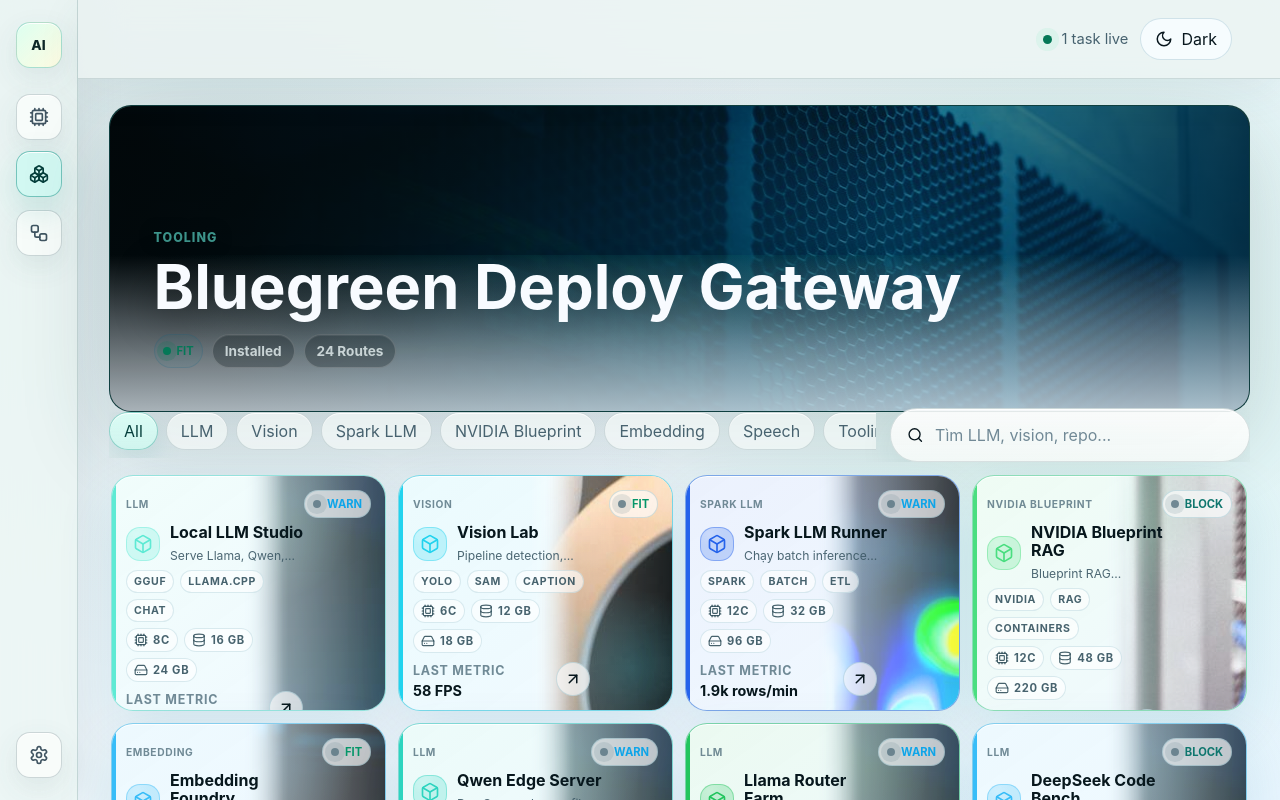
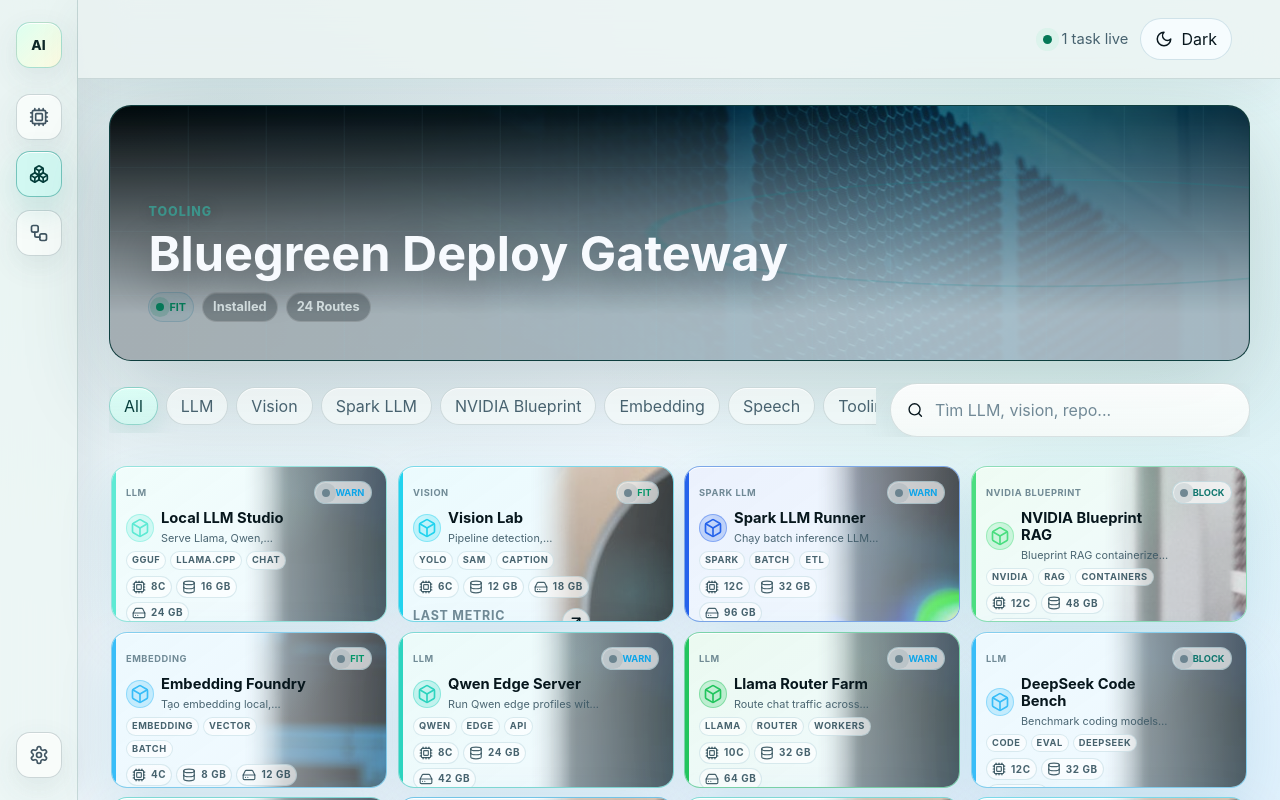
Before and after one commit to ambrouse/frontend-test, a Next.js app in the folder frontend/: page /hub in a window 1280 px wide. Shown: the top 800 px of the page. Built offline with nearby package versions, Linux system fonts and the light colour scheme.

Commit message:
Fix hub layout and Turbopack root

```diff
--- a/frontend/next.config.ts
+++ b/frontend/next.config.ts
@@ -4,6 +4,9 @@
   reactStrictMode: true,
   devIndicators: false,
   output: "standalone",
+  turbopack: {
+    root: process.cwd(),
+  },
 };
 
 export default nextConfig;
--- a/frontend/src/styles/globals.css
+++ b/frontend/src/styles/globals.css
@@ -23,7 +23,7 @@
   --dock-width: 78px;
   --page-accent: #2fbf71;
   --page-accent-soft: #062416;
-  --hub-banner-bleed: clamp(125px, 12vw, 185px);
+  --hub-banner-bleed: clamp(28px, 3vw, 54px);
   --theme-wash-center: rgba(245, 247, 251, 0.54);
   --theme-wash-edge: rgba(94, 234, 212, 0.26);
 }
@@ -500,7 +500,7 @@
 
 .hub-header h1,
 .detail-hero h1 {
-  font-size: clamp(2.25rem, 4.3vw, 4.7rem);
+  font-size: clamp(2rem, 3.7vw, 4.15rem);
 }
 
 .hero-copy p,
@@ -1021,29 +1021,29 @@
   display: grid;
   justify-self: end;
   width: 100%;
-  height: clamp(250px, 24vw, 370px);
+  height: clamp(235px, 20vw, 330px);
   grid-template-columns: minmax(0, 1fr);
   gap: 18px;
   align-items: end;
   overflow: hidden;
-  padding: clamp(22px, 3.4vw, 48px);
+  padding: clamp(22px, 3vw, 42px);
   border-color: color-mix(in srgb, var(--project-accent) 28%, var(--border));
   background:
     linear-gradient(135deg, color-mix(in srgb, var(--project-accent) 9%, var(--surface)), var(--surface));
   box-shadow: var(--shadow);
-  margin-bottom: calc(var(--hub-banner-bleed) * -0.16);
+  margin-bottom: 0;
 }
 
 .hub-carousel-bg {
   position: absolute;
-  inset: 0 0 calc(var(--hub-banner-bleed) * -1);
+  inset: 0;
   z-index: 0;
   pointer-events: none;
   border-radius: inherit;
   background:
-    linear-gradient(90deg, rgba(3, 8, 10, 0.94), rgba(3, 12, 15, 0.72) 42%, rgba(5, 20, 24, 0.58) 70%, rgba(2, 7, 9, 0.86)),
-    radial-gradient(circle at 72% 44%, color-mix(in srgb, var(--project-accent) 28%, transparent), transparent 44%),
-    linear-gradient(135deg, rgba(34, 197, 94, 0.12), rgba(56, 189, 248, 0.16)),
+    linear-gradient(90deg, rgba(3, 8, 10, 0.96), rgba(3, 12, 15, 0.8) 42%, rgba(5, 20, 24, 0.66) 70%, rgba(2, 7, 9, 0.9)),
+    radial-gradient(circle at 76% 40%, color-mix(in srgb, var(--project-accent) 18%, transparent), transparent 42%),
+    linear-gradient(135deg, rgba(34, 197, 94, 0.16), rgba(56, 189, 248, 0.2)),
     var(--project-image);
   background-position:
     center,
@@ -1056,18 +1056,21 @@
     cover,
     cover;
   background-blend-mode: normal, color, color, normal;
-  filter: saturate(0.82) contrast(1.04) brightness(0.78);
+  filter: saturate(0.74) contrast(1.04) brightness(0.66);
 }
 
 .hub-carousel-bg::after {
   position: absolute;
-  inset: auto 0 0;
-  height: calc(var(--hub-banner-bleed) + 34%);
+  inset: 0;
+  height: auto;
   pointer-events: none;
   content: "";
   background:
-    linear-gradient(180deg, transparent, color-mix(in srgb, var(--bg) 82%, transparent) 58%, var(--bg)),
-    radial-gradient(ellipse at 50% 0, color-mix(in srgb, var(--project-accent) 18%, transparent), transparent 64%);
+    radial-gradient(ellipse at 82% 50%, transparent 0 29%, color-mix(in srgb, var(--project-accent) 18%, transparent) 29.4% 29.8%, transparent 30.4%),
+    repeating-linear-gradient(90deg, rgba(148, 232, 255, 0.06) 0 1px, transparent 1px 78px),
+    repeating-linear-gradient(0deg, rgba(148, 232, 255, 0.035) 0 1px, transparent 1px 64px),
+    linear-gradient(180deg, rgba(2, 7, 9, 0.12), color-mix(in srgb, var(--bg) 72%, transparent) 82%);
+  mix-blend-mode: screen;
 }
 
 .hub-carousel-bg.is-current {
@@ -1143,25 +1146,25 @@
 
 :root[data-theme="light"] .hub-carousel-bg {
   background:
-    linear-gradient(90deg, rgba(3, 8, 10, 0.9), rgba(5, 16, 20, 0.66) 42%, rgba(7, 30, 38, 0.44) 70%, rgba(3, 9, 12, 0.72)),
-    radial-gradient(circle at 70% 42%, color-mix(in srgb, var(--project-accent) 20%, transparent), transparent 46%),
-    linear-gradient(135deg, rgba(34, 197, 94, 0.1), rgba(14, 165, 233, 0.22)),
+    linear-gradient(90deg, rgba(3, 8, 10, 0.92), rgba(5, 16, 20, 0.74) 42%, rgba(7, 30, 38, 0.54) 70%, rgba(3, 9, 12, 0.78)),
+    radial-gradient(circle at 70% 42%, color-mix(in srgb, var(--project-accent) 16%, transparent), transparent 46%),
+    linear-gradient(135deg, rgba(34, 197, 94, 0.16), rgba(14, 165, 233, 0.24)),
     var(--project-image);
-  filter: saturate(0.82) contrast(1.02) brightness(0.86);
+  filter: saturate(0.72) contrast(1.02) brightness(0.72);
 }
 
 :root[data-theme="light"] .hub-carousel[data-project-type="vision"] .hub-carousel-bg {
   background:
-    linear-gradient(90deg, rgba(3, 8, 10, 0.9), rgba(5, 16, 20, 0.62) 42%, rgba(7, 30, 38, 0.3) 70%, rgba(3, 9, 12, 0.56)),
-    radial-gradient(circle at 76% 78%, color-mix(in srgb, var(--project-accent) 14%, transparent), transparent 38%),
-    linear-gradient(135deg, rgba(34, 197, 94, 0.1), rgba(14, 165, 233, 0.2)),
+    linear-gradient(90deg, rgba(3, 8, 10, 0.94), rgba(5, 16, 20, 0.76) 42%, rgba(7, 30, 38, 0.54) 70%, rgba(3, 9, 12, 0.78)),
+    radial-gradient(circle at 76% 78%, color-mix(in srgb, var(--project-accent) 12%, transparent), transparent 38%),
+    linear-gradient(135deg, rgba(34, 197, 94, 0.16), rgba(14, 165, 233, 0.24)),
     var(--project-image);
   background-position:
     center,
     center,
     center,
-    62% 88%;
-  filter: saturate(0.86) contrast(1) brightness(0.92);
+    62% 82%;
+  filter: saturate(0.72) contrast(1.02) brightness(0.72);
 }
 
 :root[data-theme="light"] .hub-carousel::before {
@@ -1208,9 +1211,9 @@
 
 .hub-carousel-copy h1 {
   max-width: 820px;
-  margin: 12px 0 0;
-  font-size: clamp(2.2rem, 4.8vw, 4.9rem);
-  line-height: 0.94;
+  margin: 10px 0 0;
+  font-size: clamp(2rem, 3.8vw, 4.2rem);
+  line-height: 0.98;
   text-wrap: balance;
 }
 
@@ -1219,8 +1222,8 @@
 .detail-meta-strip {
   display: flex;
   flex-wrap: wrap;
-  gap: 9px;
-  margin-top: 18px;
+  gap: 8px;
+  margin-top: 14px;
 }
 
 .hub-tools {
@@ -1233,18 +1236,19 @@
   gap: 14px;
   align-items: center;
   padding: 0;
+  margin-top: 2px;
   overflow: hidden;
 }
 
 .hub-status-strip > span,
 .detail-meta-strip > span {
-  min-height: 34px;
-  padding: 8px 12px;
+  min-height: 30px;
+  padding: 6px 10px;
   border: 1px solid var(--border);
   border-radius: 999px;
   color: var(--muted);
   background: var(--surface-soft);
-  font-size: 0.85rem;
+  font-size: clamp(0.72rem, 1vw, 0.82rem);
   font-weight: 750;
   text-transform: capitalize;
 }
@@ -1368,26 +1372,27 @@
   grid-template-columns: repeat(5, minmax(0, 1fr));
   justify-self: end;
   width: 100%;
-  gap: 12px;
+  gap: clamp(9px, 0.8vw, 12px);
   align-items: stretch;
   overflow: visible;
   padding: 2px;
-  margin-top: calc(var(--hub-banner-bleed) * -0.06);
+  margin-top: 6px;
 }
 
 .project-card {
   position: relative;
   container-type: inline-size;
   display: grid;
-  height: clamp(236px, 15vw, 268px);
+  aspect-ratio: 16 / 9;
+  height: auto;
   min-height: 0;
   grid-column: auto;
-  gap: 6px;
+  gap: clamp(3px, 1.2cqw, 6px);
   align-content: space-between;
   overflow: hidden;
-  padding: 14px;
+  padding: clamp(10px, 3cqw, 14px);
   border: 1px solid color-mix(in srgb, var(--project-accent) 42%, var(--border));
-  border-radius: var(--radius-lg);
+  border-radius: 16px;
   background:
     linear-gradient(145deg, color-mix(in srgb, var(--project-accent) 14%, transparent), transparent 44%),
     var(--surface);
@@ -1447,20 +1452,20 @@
   z-index: 0;
   pointer-events: none;
   background:
-    linear-gradient(90deg, rgba(9, 11, 14, 0.9), rgba(9, 11, 14, 0.62) 48%, rgba(9, 11, 14, 0.24)),
-    radial-gradient(circle at 24% 16%, color-mix(in srgb, var(--project-accent) 28%, transparent), transparent 36%),
+    linear-gradient(90deg, rgba(9, 11, 14, 0.94), rgba(9, 11, 14, 0.72) 48%, rgba(9, 11, 14, 0.36)),
+    radial-gradient(circle at 24% 16%, color-mix(in srgb, var(--project-accent) 22%, transparent), transparent 36%),
     var(--project-image);
   background-position: center, center, var(--project-focus);
   background-size: cover, cover, cover;
-  opacity: 0.38;
-  filter: saturate(0.92) contrast(1.05);
+  opacity: 0.42;
+  filter: saturate(0.78) contrast(1.05) brightness(0.86);
   transition:
     opacity 180ms ease,
     transform 220ms ease;
 }
 
 .project-card:hover .project-card-image {
-  opacity: 0.48;
+  opacity: 0.52;
   transform: scale(1.025);
 }
 
@@ -1496,13 +1501,13 @@
     linear-gradient(90deg, rgba(239, 249, 255, 0.98), rgba(239, 249, 255, 0.42) 32%, rgba(239, 249, 255, 0.04)),
     radial-gradient(circle at 18% 16%, color-mix(in srgb, var(--project-accent) 20%, transparent), transparent 38%),
     var(--project-image);
-  opacity: 0.78;
-  filter: saturate(1.06) contrast(1.04) brightness(1.02);
+  opacity: 0.7;
+  filter: saturate(0.86) contrast(1.02) brightness(0.92);
   mask-image: linear-gradient(90deg, transparent 0, black 28%, black 100%);
 }
 
 :root[data-theme="light"] .project-card:hover .project-card-image {
-  opacity: 0.9;
+  opacity: 0.82;
 }
 
 :root[data-theme="light"] .project-card[data-project-type="vision"] .project-card-image {
@@ -1514,12 +1519,12 @@
     center,
     center,
     62% 72%;
-  opacity: 0.9;
-  filter: saturate(1.08) contrast(1.02) brightness(1.08);
+  opacity: 0.76;
+  filter: saturate(0.84) contrast(1.02) brightness(0.92);
 }
 
 :root[data-theme="light"] .project-card[data-project-type="vision"]:hover .project-card-image {
-  opacity: 0.94;
+  opacity: 0.86;
 }
 
 :root[data-theme="light"] .project-card h2,
@@ -1575,15 +1580,15 @@
 }
 
 .project-title-row {
-  gap: 10px;
+  gap: clamp(7px, 2cqw, 10px);
   align-items: center;
 }
 
 .project-glyph {
   display: grid;
-  flex: 0 0 34px;
-  width: 34px;
-  height: 34px;
+  flex: 0 0 clamp(28px, 8cqw, 34px);
+  width: clamp(28px, 8cqw, 34px);
+  height: clamp(28px, 8cqw, 34px);
   place-items: center;
   border: 1px solid color-mix(in srgb, var(--project-accent) 34%, transparent);
   border-radius: 14px;
@@ -1595,20 +1600,20 @@
 
 .project-card h2 {
   margin: 0;
-  font-size: clamp(1rem, 6cqw, 1.34rem);
-  line-height: 1.12;
+  font-size: clamp(0.92rem, 4.5cqw, 1.18rem);
+  line-height: 1.14;
 }
 
 .project-card .project-type {
-  font-size: clamp(0.64rem, 2.6cqw, 0.74rem);
+  font-size: clamp(0.58rem, 2.1cqw, 0.68rem);
 }
 
 .project-card p {
   display: -webkit-box;
   overflow: hidden;
-  margin: 6px 0 0;
+  margin: 4px 0 0;
   color: var(--muted);
-  font-size: clamp(0.76rem, 3.4cqw, 0.9rem);
+  font-size: clamp(0.68rem, 2.9cqw, 0.82rem);
   line-height: 1.35;
   -webkit-box-orient: vertical;
   -webkit-line-clamp: 1;
@@ -1619,33 +1624,34 @@
 .requirement-row {
   display: flex;
   flex-wrap: wrap;
-  gap: 6px;
+  gap: clamp(4px, 1.5cqw, 6px);
 }
 
 .tag-row span,
 .requirement-row span {
-  padding: 4px 7px;
+  padding: clamp(3px, 1cqw, 4px) clamp(5px, 1.8cqw, 7px);
   color: var(--muted);
-  font-size: clamp(0.66rem, 2.6cqw, 0.76rem);
+  font-size: clamp(0.58rem, 2.1cqw, 0.7rem);
+  line-height: 1.1;
 }
 
 .requirement-row span {
   display: inline-flex;
   align-items: center;
   gap: 5px;
-  font-size: clamp(0.7rem, 2.8cqw, 0.78rem);
+  font-size: clamp(0.62rem, 2.2cqw, 0.72rem);
 }
 
 .project-card-bottom strong {
   display: block;
-  margin-top: 3px;
-  font-size: clamp(0.9rem, 3.8cqw, 1.05rem);
+  margin-top: 2px;
+  font-size: clamp(0.78rem, 3cqw, 0.96rem);
 }
 
 .open-link {
   display: grid;
-  width: 34px;
-  height: 34px;
+  width: clamp(28px, 8cqw, 34px);
+  height: clamp(28px, 8cqw, 34px);
   place-items: center;
   border: 1px solid var(--border);
   border-radius: 50%;
@@ -1656,8 +1662,8 @@
 .compatibility-ping {
   display: inline-flex;
   align-items: center;
-  gap: 6px;
-  padding: 6px 8px;
+  gap: 5px;
+  padding: 5px 7px;
   border: 1px solid var(--border);
   border-radius: 999px;
   background: rgba(0, 0, 0, 0.12);
@@ -1672,7 +1678,7 @@
 }
 
 .compatibility-ping strong {
-  font-size: 0.7rem;
+  font-size: clamp(0.58rem, 2cqw, 0.68rem);
   text-transform: uppercase;
 }
 
@@ -1700,11 +1706,13 @@
   padding: clamp(26px, 4vw, 56px);
   border-color: color-mix(in srgb, var(--project-accent) 38%, var(--border));
   background:
-    linear-gradient(90deg, rgba(3, 8, 10, 0.94), rgba(3, 12, 15, 0.7) 52%, rgba(5, 20, 24, 0.56) 72%, rgba(2, 7, 9, 0.86)),
-    radial-gradient(circle at 76% 40%, color-mix(in srgb, var(--project-accent) 24%, transparent), transparent 44%),
-    linear-gradient(135deg, rgba(34, 197, 94, 0.1), rgba(56, 189, 248, 0.14)),
+    linear-gradient(90deg, rgba(3, 8, 10, 0.96), rgba(3, 12, 15, 0.78) 52%, rgba(5, 20, 24, 0.64) 72%, rgba(2, 7, 9, 0.9)),
+    radial-gradient(circle at 76% 40%, color-mix(in srgb, var(--project-accent) 18%, transparent), transparent 44%),
+    repeating-linear-gradient(90deg, rgba(148, 232, 255, 0.055) 0 1px, transparent 1px 84px),
+    linear-gradient(135deg, rgba(34, 197, 94, 0.15), rgba(56, 189, 248, 0.18)),
     var(--project-image);
   background-position:
+    center,
     center,
     center,
     center,
@@ -1712,19 +1720,22 @@
   background-size:
     cover,
     cover,
+    auto,
     cover,
     cover;
-  background-blend-mode: normal, color, color, normal;
+  background-blend-mode: normal, color, screen, color, normal;
 }
 
 :root[data-theme="light"] .detail-hero {
   color: #f8fbff;
   background:
-    linear-gradient(90deg, rgba(3, 8, 10, 0.88), rgba(5, 16, 20, 0.62) 46%, rgba(7, 30, 38, 0.42) 72%, rgba(3, 9, 12, 0.66)),
-    radial-gradient(circle at 76% 40%, color-mix(in srgb, var(--project-accent) 16%, transparent), transparent 44%),
-    linear-gradient(135deg, rgba(34, 197, 94, 0.1), rgba(14, 165, 233, 0.2)),
+    linear-gradient(90deg, rgba(3, 8, 10, 0.92), rgba(5, 16, 20, 0.72) 46%, rgba(7, 30, 38, 0.54) 72%, rgba(3, 9, 12, 0.76)),
+    radial-gradient(circle at 76% 40%, color-mix(in srgb, var(--project-accent) 12%, transparent), transparent 44%),
+    repeating-linear-gradient(90deg, rgba(148, 232, 255, 0.055) 0 1px, transparent 1px 84px),
+    linear-gradient(135deg, rgba(34, 197, 94, 0.16), rgba(14, 165, 233, 0.22)),
     var(--project-image);
   background-position:
+    center,
     center,
     center,
     center,
@@ -1732,9 +1743,10 @@
   background-size:
     cover,
     cover,
+    auto,
     cover,
     cover;
-  background-blend-mode: normal, color, color, normal;
+  background-blend-mode: normal, color, screen, color, normal;
 }
 
 :root[data-theme="light"] .detail-hero h1 {
```
